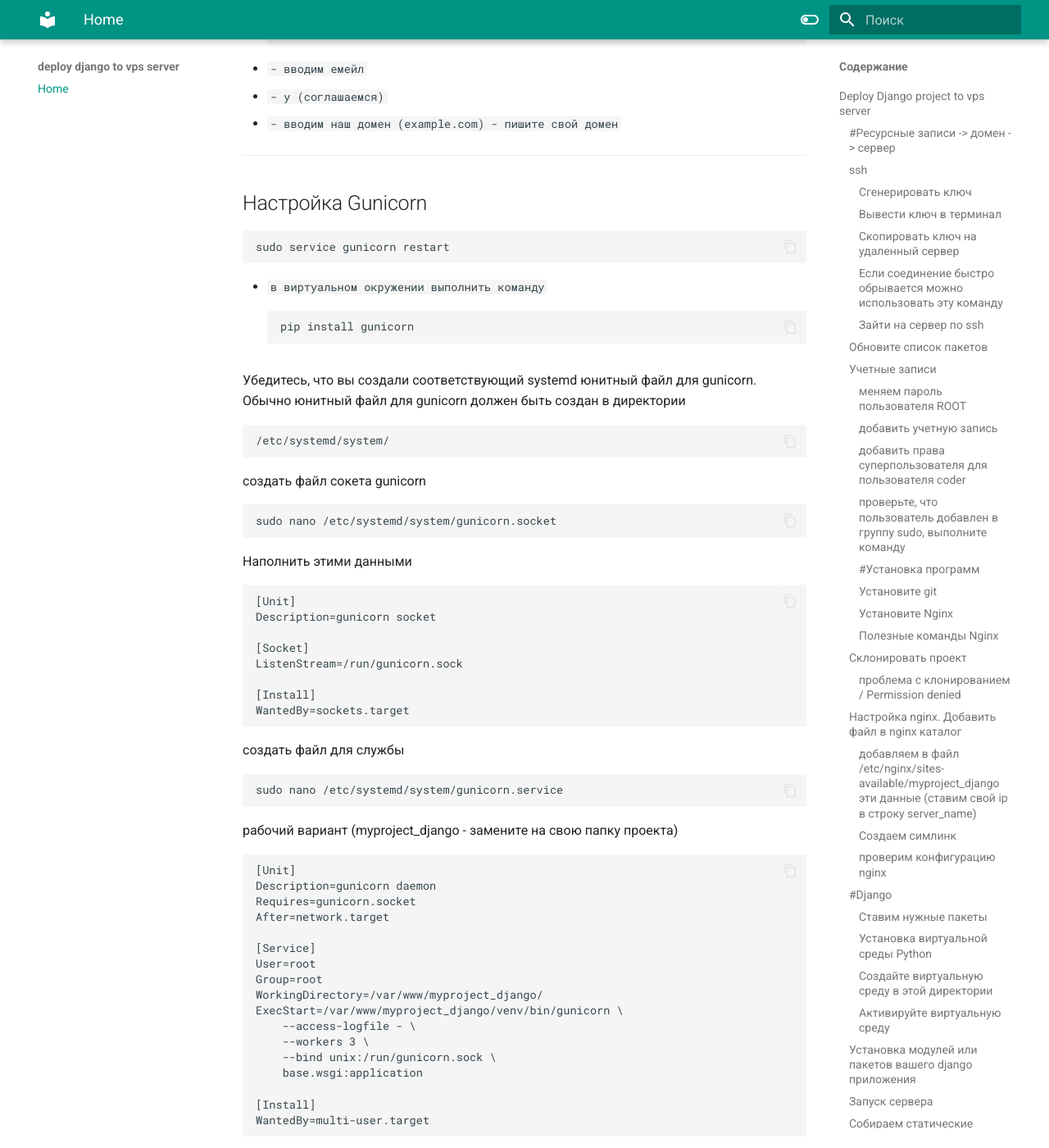
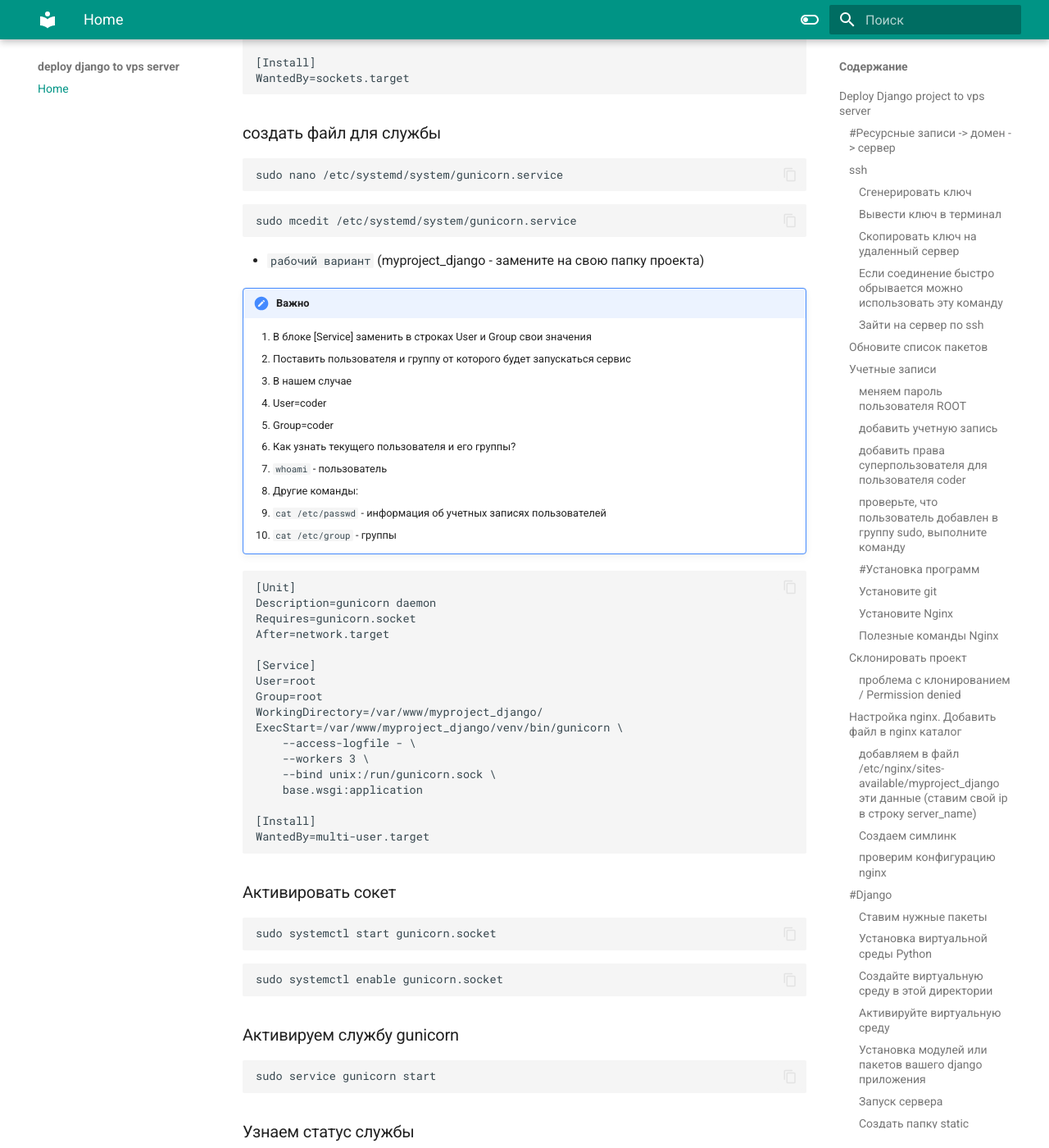
Before and after one commit to pavelcity/deploy-django-to-vps-server, an MkDocs documentation site: the page built from docs/index.md, in a window 1280 px wide and 1400 px high, scrolled down 8843 px. Shown: the whole window at 82% size. Built offline with MkDocs 1.6.1 and Material for MkDocs 9.7.7, drawn with Linux system fonts in a browser that asks for light colours; some of the changed text lies outside the part shown.

Commit message:
info added

````diff
--- a/docs/index.md
+++ b/docs/index.md
@@ -287,12 +287,12 @@
 source venv/bin/activate
 ```
 
-## Установка модулей или пакетов вашего django приложения
+### Установка модулей или пакетов вашего django приложения
 ```
 pip install -r requirements.txt
 ```
 
-## Запуск сервера
+### Запуск сервера
 (временная мера - просто для проверки). Ниже настроим gunicorn
 ```
 python manage.py runserver 0.0.0.0:8000
@@ -302,18 +302,187 @@
 ```
 скорее всего сайт откроется с ошбикой, нужно внести тестовые доступы в settings.py в блок ALLOWED_HOSTS
 ![settingspy](assets/img/settings.png)
+![hosts](assets/img/hosts.png)
 
 
-## Cобираем статические файлы
+### Создать папку static
+```
+mkdir static
+```
+
+
+### Cобираем статические файлы
 ```
 python manage.py collectstatic
+```
+```
+python3 manage.py collectstatic
 ```
 
 ---
 
-## #Letsencrypt
 
-Подключение сертификата
+
+
+
+## #Настройка Gunicorn
+
+### в виртуальном окружении выполнить команду (venv)
+```
+pip install gunicorn
+```
+![terminal](assets/img/venv.jpg)
+
+
+### создать файл сокета gunicorn
+```
+sudo nano /etc/systemd/system/gunicorn.socket
+```
+```
+sudo mcedit /etc/systemd/system/gunicorn.socket
+```
+
+
+### Наполнить этими данными
+
+```
+[Unit]
+Description=gunicorn socket
+
+[Socket]
+ListenStream=/run/gunicorn.sock
+
+[Install]
+WantedBy=sockets.target
+```
+
+
+
+### создать файл для службы
+```
+sudo nano /etc/systemd/system/gunicorn.service
+```
+```
+sudo mcedit /etc/systemd/system/gunicorn.service
+```
+
+* `рабочий вариант` (myproject_django - замените на свою папку проекта)
+
+!!! Важно
+    1. В блоке [Service] заменить в строках User и Group свои значения
+    2. Поставить пользователя и группу от которого будет запускаться сервис
+    3. В нашем случае
+    4. User=coder
+    5. Group=coder
+    6. Как узнать текущего пользователя и его группы?
+    7. ``` whoami ``` - пользователь
+    8. Другие команды:
+    9. ```cat /etc/passwd```  - информация об учетных записях пользователей
+    10. ```cat /etc/group``` - группы
+
+
+
+
+```
+[Unit]
+Description=gunicorn daemon
+Requires=gunicorn.socket
+After=network.target
+
+[Service]
+User=root
+Group=root
+WorkingDirectory=/var/www/myproject_django/
+ExecStart=/var/www/myproject_django/venv/bin/gunicorn \
+    --access-logfile - \
+    --workers 3 \
+    --bind unix:/run/gunicorn.sock \
+    base.wsgi:application
+
+[Install]
+WantedBy=multi-user.target
+```
+
+
+### Активировать сокет
+```
+sudo systemctl start gunicorn.socket
+```
+```
+sudo systemctl enable gunicorn.socket
+```
+
+### Активируем службу gunicorn
+```
+sudo service gunicorn start
+```
+
+### Узнаем статус службы
+```
+sudo service gunicorn status
+```
+
+---
+
+
+* `другое`
+```
+sudo service gunicorn restart
+```
+
+
+
+
+Убедитесь, что вы создали соответствующий systemd юнитный файл для gunicorn. Обычно юнитный файл для gunicorn должен быть создан в директории
+```
+/etc/systemd/system/
+```
+
+
+
+
+
+вводим эти команды
+```
+sudo systemctl daemon-reload
+```
+```
+sudo systemctl restart gunicorn
+```
+
+
+
+
+
+другие полезные команды
+
+
+```
+sudo systemctl daemon-reload
+```
+
+
+```
+sudo systemctl daemon-reload
+```
+
+```
+sudo systemctl status gunicorn
+```
+```
+sudo systemctl restart nginx
+```
+```
+sudo systemctl restart gunicorn
+```
+
+
+
+----
+
+## #Letsencrypt - ssl
+
+Подключение сертификата ssl
 ```
 sudo apt install certbot python3-certbot-nginx
 ```
@@ -360,117 +529,6 @@
 * `- вводим наш домен (example.com) - пишите свой домен`
 
 
----
-
-
-
-## Настройка Gunicorn
-```
-sudo service gunicorn restart
-```
-
-* `в виртуальном окружении выполнить команду`
-```
-pip install gunicorn
-```
-
-
-Убедитесь, что вы создали соответствующий systemd юнитный файл для gunicorn. Обычно юнитный файл для gunicorn должен быть создан в директории
-```
-/etc/systemd/system/
-```
-
-создать файл сокета gunicorn
-```
-sudo nano /etc/systemd/system/gunicorn.socket
-```
-
-Наполнить этими данными
-
-```
-[Unit]
-Description=gunicorn socket
-
-[Socket]
-ListenStream=/run/gunicorn.sock
-
-[Install]
-WantedBy=sockets.target
-```
-
-создать файл для службы
-```
-sudo nano /etc/systemd/system/gunicorn.service
-```
-
-рабочий вариант (myproject_django - замените на свою папку проекта)
-
-```
-[Unit]
-Description=gunicorn daemon
-Requires=gunicorn.socket
-After=network.target
-
-[Service]
-User=root
-Group=root
-WorkingDirectory=/var/www/myproject_django/
-ExecStart=/var/www/myproject_django/venv/bin/gunicorn \
-    --access-logfile - \
-    --workers 3 \
-    --bind unix:/run/gunicorn.sock \
-    base.wsgi:application
-
-[Install]
-WantedBy=multi-user.target
-```
-
-вводим эти команды
-```
-sudo systemctl daemon-reload
-```
-```
-sudo systemctl restart gunicorn
-```
-
-
-
-### Активировать сокет
-```
-sudo systemctl start gunicorn.socket
-```
-```
-sudo systemctl enable gunicorn.socket
-```
-
-другие полезные команды
-```
-sudo service gunicorn start
-```
-```
-sudo service gunicorn status
-```
-```
-sudo systemctl daemon-reload
-```
-```
-sudo systemctl restart gunicorn
-```
-
-```
-sudo systemctl daemon-reload
-```
-
-```
-sudo systemctl status gunicorn
-```
-```
-sudo systemctl restart nginx
-```
-
-
-
-
 
 
 
````
Also changed, not shown: docs/assets/img/hosts.png (added), docs/assets/img/terminal.png (added), docs/assets/img/venv.jpg (added), 1 other file.
